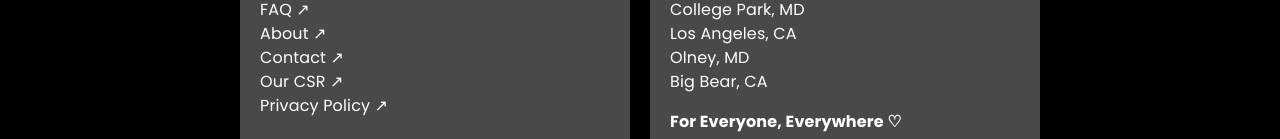
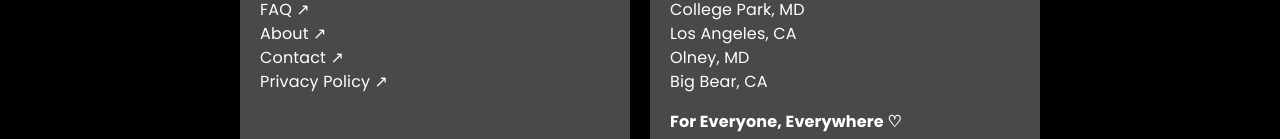
Before and after one commit to pToum21/gd-atms-v2, a React (Vite) app in the folder client/: page /FAQ in a window 1280 px wide. Shown: the part 800-939 px from the top of the page. Built offline with nearby package versions, Linux system fonts and the light colour scheme; no server answers.

Commit message:
updated footer

```diff
--- a/client/src/components/Footer.jsx
+++ b/client/src/components/Footer.jsx
@@ -6,7 +6,7 @@ const Footer = () => {
     return (
         <footer style={{ backgroundColor: 'black' }}>
             <Box display="flex" justifyContent="space-between" maxWidth="800px" margin="0 auto " sx={{ backgroundColor: 'black' }}>
-                <Paper elevation={3} style={{ borderRadius: '15px', padding: '20px', backgroundColor: '#48494b', flex: 1, marginRight: '10px', marginTop: '10px', marginBottom: '20px'}}>
+                <Paper elevation={3} style={{ borderRadius: '15px', padding: '20px', backgroundColor: '#48494b', flex: 1, marginRight: '10px', marginTop: '10px', marginBottom: '20px' }}>
                     <Typography variant="body1" style={{ color: 'white' }}>
                         <strong>
                             <span>
@@ -22,12 +22,11 @@ const Footer = () => {
                             <li><Link component={RouterLink} to="/faq" color="inherit" underline="none" sx={{ '&:hover': { color: '#5D3FD3', textDecoration: 'underline', textDecorationColor: 'white' } }}>FAQ  ↗</Link></li>
                             <li><Link component={RouterLink} to="/about" color="inherit" underline="none" sx={{ '&:hover': { color: '#5D3FD3', textDecoration: 'underline', textDecorationColor: 'white' } }}>About  ↗</Link></li>
                             <li><Link component={RouterLink} to="/contact" color="inherit" underline="none" sx={{ '&:hover': { color: '#5D3FD3', textDecoration: 'underline', textDecorationColor: 'white' } }}>Contact  ↗</Link></li>
-                            <li><Link component={RouterLink} to="/our-csr" color="inherit" underline="none" sx={{ '&:hover': { color: '#5D3FD3', textDecoration: 'underline', textDecorationColor: 'white' } }}>Our CSR  ↗</Link></li>
                             <li><Link component={RouterLink} to="/privacy-policy" color="inherit" underline="none" sx={{ '&:hover': { color: '#5D3FD3', textDecoration: 'underline', textDecorationColor: 'white' } }}>Privacy Policy  ↗</Link></li>
                         </ul>
                     </Typography>
                 </Paper>
-                <Paper elevation={3} style={{ borderRadius: '15px', padding: '20px', backgroundColor: '#48494b', flex: 1, marginLeft: '10px', marginTop: '10px', marginBottom: '20px'}}>
+                <Paper elevation={3} style={{ borderRadius: '15px', padding: '20px', backgroundColor: '#48494b', flex: 1, marginLeft: '10px', marginTop: '10px', marginBottom: '20px' }}>
                     <Typography variant="body1" style={{ color: 'white' }}>
                         <strong>Cities</strong>
                         <ul style={{ listStyle: 'none', paddingLeft: 0 }}>
```
